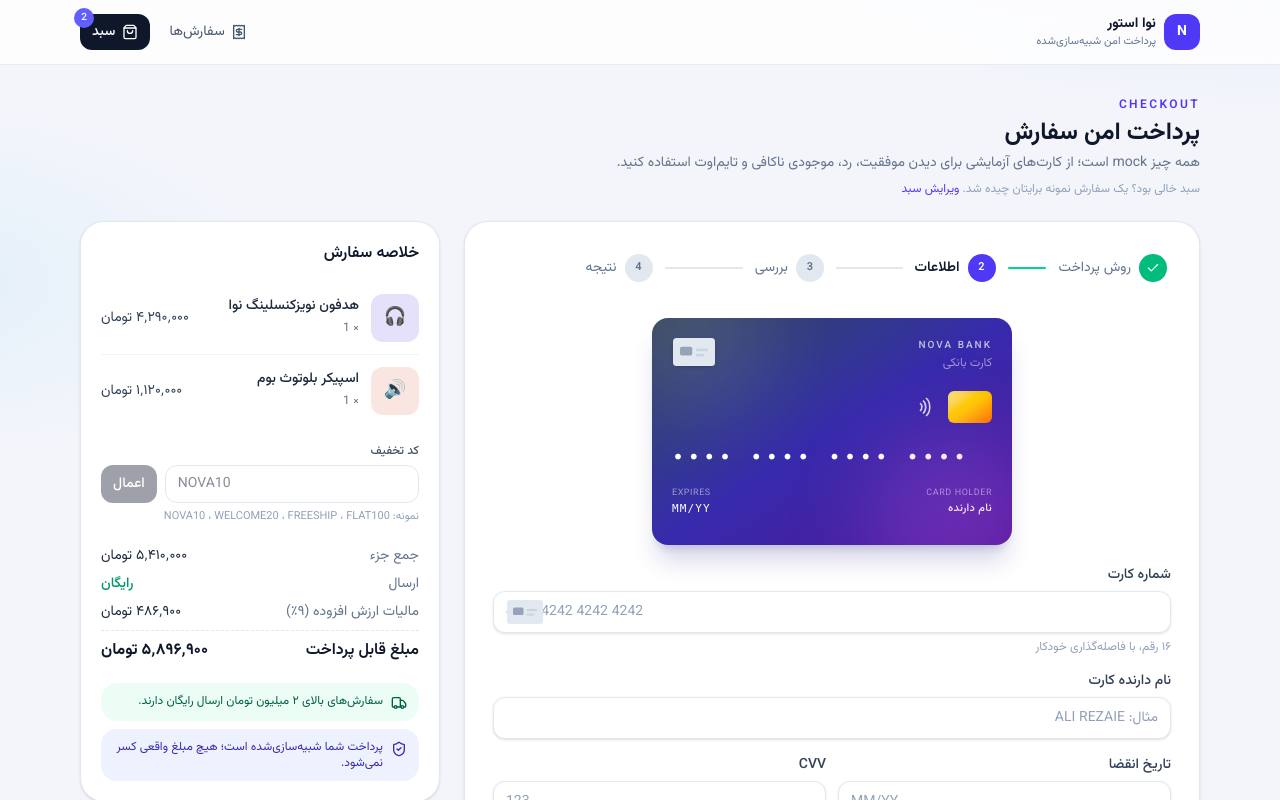
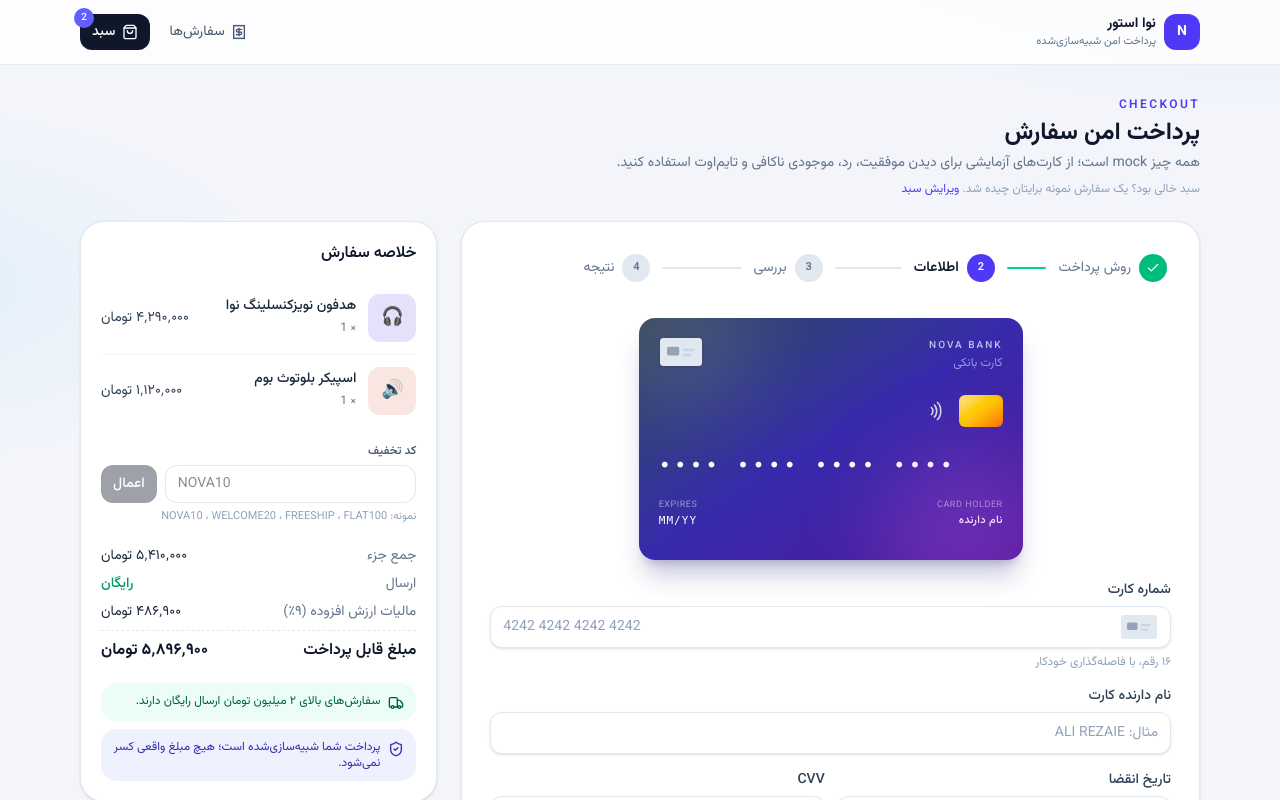
Before and after one commit to richprf/payment-system, a Next.js app: page /checkout in a window 1280 px wide. Both pictures are taken after a click on the button "ادامه". Shown: the top 800 px of the page. Built offline with nearby package versions, Linux system fonts and the light colour scheme.

Commit message:
fix: restore desktop checkout grid and live card preview
Use a 12-column layout so the order summary sits beside the form on large screens, give the card preview an explicit aspect ratio, and keep the brand icon from overlapping the PAN.

Co-authored-by: sina <richprf@users.noreply.github.com>

```diff
--- a/src/app/cart/page.tsx
+++ b/src/app/cart/page.tsx
@@ -42,7 +42,7 @@ export default function CartPage() {
   }
 
   return (
-    <div className="grid gap-6 lg:grid-cols-[minmax(0,1fr)_280px]">
+    <div className="grid items-start gap-6 lg:grid-cols-[1fr_18rem]">
       <section className="rounded-3xl border border-slate-200 bg-white p-5">
         <h1 className="text-xl font-bold text-slate-900">سبد خرید</h1>
         <ul className="mt-4 divide-y divide-slate-100">
--- a/src/features/payment/components/CardInput.tsx
+++ b/src/features/payment/components/CardInput.tsx
@@ -52,9 +52,9 @@ export function CardInput({ values, onChange, disabled }: CardInputProps) {
               aria-invalid={Boolean(values.number && fieldErrors.number)}
               aria-describedby={fieldErrors.number ? `${ids.number}-error` : `${ids.number}-hint`}
               onChange={(event) => setField("number", formatField("number", event.target.value))}
-              className={inputClass(Boolean(values.number && fieldErrors.number))}
+              className={cn(inputClass(Boolean(values.number && fieldErrors.number)), "pr-12")}
             />
-            <span className="pointer-events-none absolute left-3 top-1/2 -translate-y-1/2">
+            <span className="pointer-events-none absolute right-3 top-1/2 -translate-y-1/2">
               <CardBrandIcon brand={brand} className="h-6 w-10" />
             </span>
           </div>
--- a/src/features/payment/components/CardPreview.tsx
+++ b/src/features/payment/components/CardPreview.tsx
@@ -28,15 +28,17 @@ function displayNumber(number: string): string {
 
 export function CardPreview({ values, brand, flipped }: CardPreviewProps) {
   return (
-    <div className="perspective-distant mx-auto w-full max-w-[360px]">
+    <div className="mx-auto w-full max-w-sm" style={{ perspective: 1200 }}>
       <motion.div
-        className="relative aspect-[1.586/1] w-full"
-        style={{ transformStyle: "preserve-3d" }}
+        className="relative w-full"
+        style={{ aspectRatio: "1.586 / 1", transformStyle: "preserve-3d" }}
         animate={{ rotateY: flipped ? 180 : 0 }}
-        transition={{ duration: 0.6, ease: [0.22, 1, 0.36, 1] }}
+        transition={{ duration: 0.55, ease: [0.22, 1, 0.36, 1] }}
       >
         <div
-          className={`card-face absolute inset-0 overflow-hidden rounded-2xl bg-linear-to-br ${BRAND_GRADIENT[brand]} p-5 text-white shadow-xl shadow-indigo-900/20`}
+          className={`absolute inset-0 overflow-hidden rounded-2xl bg-linear-to-br p-5 text-white shadow-xl shadow-indigo-900/25 ${BRAND_GRADIENT[brand]}`}
+          style={{ backfaceVisibility: "hidden", WebkitBackfaceVisibility: "hidden" }}
+          aria-hidden={flipped}
         >
           <div className="pointer-events-none absolute -left-10 -top-16 h-40 w-40 rounded-full bg-white/10 blur-2xl" />
           <div className="pointer-events-none absolute -bottom-16 -right-8 h-44 w-44 rounded-full bg-fuchsia-400/20 blur-2xl" />
@@ -51,27 +53,23 @@ export function CardPreview({ values, brand, flipped }: CardPreviewProps) {
             <CardBrandIcon brand={brand} className="h-7 w-11 drop-shadow" />
           </div>
 
-          <div className="mt-5 flex items-center gap-3">
+          <div className="mt-6 flex items-center gap-3">
             <span className="h-8 w-11 rounded-md bg-linear-to-br from-amber-200 via-yellow-400 to-orange-500 shadow-inner" />
             <ContactlessIcon />
           </div>
 
-          <p
-            className="mt-5 font-mono text-lg tracking-[0.18em] sm:text-xl"
-            aria-hidden="true"
-            dir="ltr"
-          >
+          <p className="mt-6 font-mono text-lg tracking-[0.18em] sm:text-xl" dir="ltr">
             {displayNumber(values.number)}
           </p>
 
-          <div className="mt-4 flex items-end justify-between gap-4 text-[11px] uppercase tracking-wider">
+          <div className="mt-5 flex items-end justify-between gap-4 text-[11px] uppercase tracking-wider">
             <div className="min-w-0">
               <p className="text-[9px] text-white/50">Card Holder</p>
               <p className="truncate font-medium tracking-wide">
                 {values.holderName || "نام دارنده"}
               </p>
             </div>
-            <div className="text-left" dir="ltr">
+            <div dir="ltr">
               <p className="text-[9px] text-white/50">Expires</p>
               <p className="font-mono tracking-widest">{values.expiry || "MM/YY"}</p>
             </div>
@@ -79,13 +77,19 @@ export function CardPreview({ values, brand, flipped }: CardPreviewProps) {
         </div>
 
         <div
-          className={`card-face card-face-back absolute inset-0 overflow-hidden rounded-2xl bg-linear-to-br ${BRAND_GRADIENT[brand]} text-white shadow-xl`}
+          className={`absolute inset-0 overflow-hidden rounded-2xl bg-linear-to-br text-white shadow-xl ${BRAND_GRADIENT[brand]}`}
+          style={{
+            backfaceVisibility: "hidden",
+            WebkitBackfaceVisibility: "hidden",
+            transform: "rotateY(180deg)",
+          }}
+          aria-hidden={!flipped}
         >
           <div className="mt-6 h-10 w-full bg-black/80" />
           <div className="mt-6 px-5">
             <div className="flex items-center justify-end gap-2 rounded bg-white/90 px-3 py-2 text-slate-900">
               <span className="text-[10px] uppercase tracking-wider text-slate-500">CVV</span>
-              <span className="font-mono tracking-[0.3em]">
+              <span className="font-mono tracking-[0.3em]" dir="ltr">
                 {values.cvv ? values.cvv.replace(/./g, "•") : "•••"}
               </span>
             </div>
--- a/src/features/payment/components/CheckoutPayment.tsx
+++ b/src/features/payment/components/CheckoutPayment.tsx
@@ -58,8 +58,8 @@ export function CheckoutPayment({ items, onPaid }: CheckoutPaymentProps) {
   }
 
   return (
-    <div className="grid gap-6 lg:grid-cols-[minmax(0,1fr)_360px] lg:items-start">
-      <section className="rounded-3xl border border-slate-200 bg-white p-5 shadow-sm sm:p-7">
+    <div className="grid items-start gap-6 lg:grid-cols-12">
+      <section className="rounded-3xl border border-slate-200 bg-white p-5 shadow-sm sm:p-7 lg:col-span-7 xl:col-span-8">
         <PaymentStepper
           current={state.step}
           onJump={(step) => dispatch({ type: "GO_TO", step })}
@@ -150,6 +150,7 @@ export function CheckoutPayment({ items, onPaid }: CheckoutPaymentProps) {
         ) : null}
       </section>
 
+      <div className="lg:col-span-5 xl:col-span-4">
         <PaymentSummary
           items={items}
           pricing={flow.pricing}
@@ -160,6 +161,7 @@ export function CheckoutPayment({ items, onPaid }: CheckoutPaymentProps) {
           onApplyDiscount={() => flow.discount.apply(state.discountInput)}
           onClearDiscount={() => flow.discount.clear()}
         />
+      </div>
     </div>
   );
 }
```
Also changed, not shown: 1 other file (tests, documents, lock files or other folders). Lines whose indentation alone changed are shown as unchanged.
